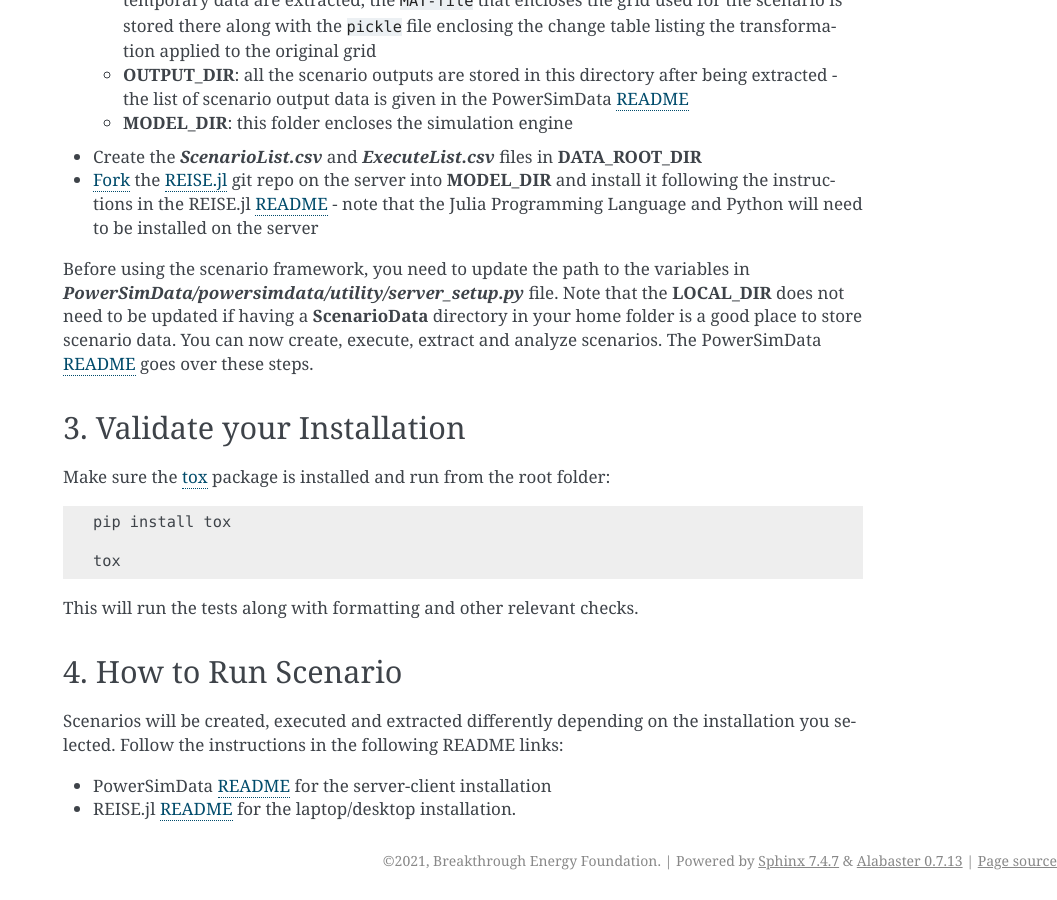
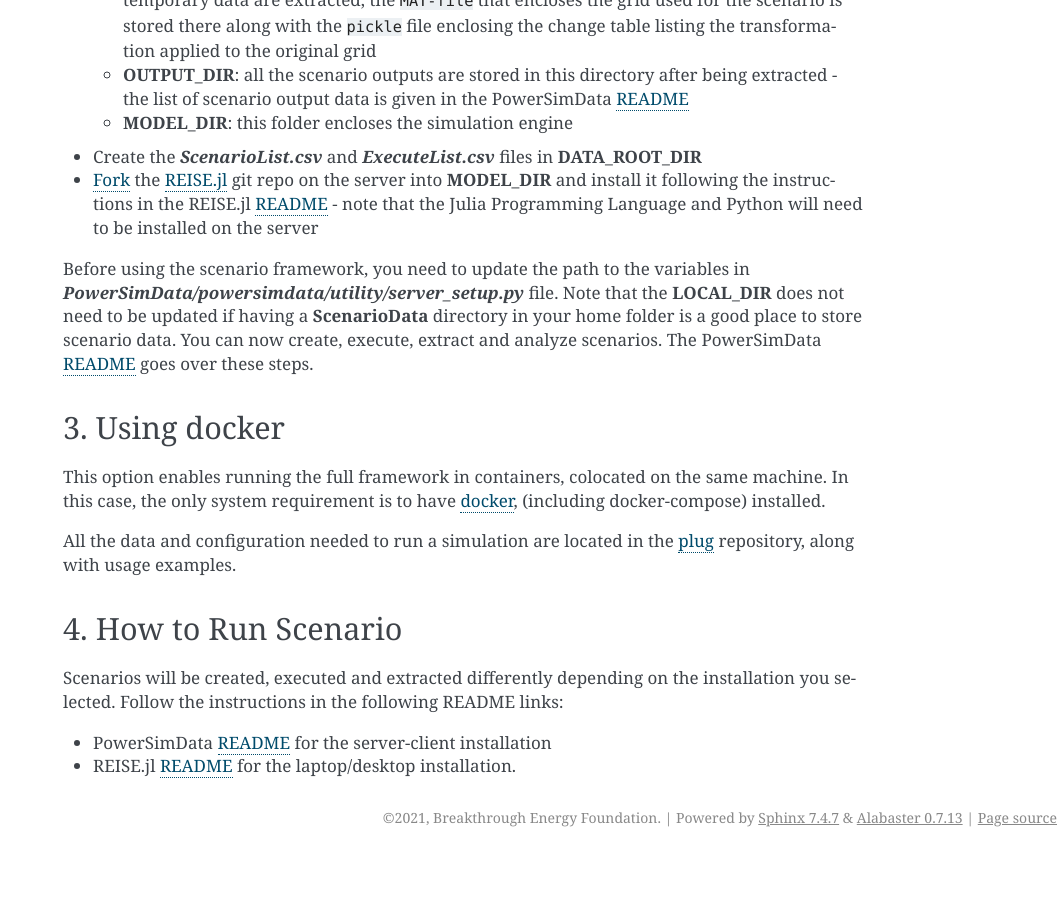
Before and after one commit to Breakthrough-Energy/docs, a Sphinx documentation site: the page built from source/user/installation_guide.md, in a window 1280 px wide and 900 px high, scrolled down 1477 px. Shown: the whole window, without its empty margins (223-1280 px from the left). Built offline with Sphinx 7.4.7, drawn with Linux system fonts in a browser that asks for light colours; after the commit the page ends 2334 px from its top, so only the background shows below that; some of the changed text lies outside the part shown.

Commit message:
docs: add section for using docker (#43)

````diff
--- a/source/user/installation_guide.md
+++ b/source/user/installation_guide.md
@@ -1,7 +1,7 @@
 # Installation Guide
 Our software is available on [GitHub][bte_github]. You will need to create an account if you have not done so already.
 
-In the following section, we present the two types of installation of our software, i) the laptop/desktop and ii) the client-server. Also, we go through the system requirements for both installations.
+In the following section, we present the different types of installation of our software, i) laptop/desktop, ii) client-server, and iii) docker. Also, we go through the system requirements for these installations.
 
 
 ## 1. Laptop/Desktop Installation
@@ -44,14 +44,12 @@
 Before using the scenario framework, you need to update the path to the variables in ***PowerSimData/powersimdata/utility/server_setup.py*** file. Note that the **LOCAL_DIR** does not need to be updated if having a **ScenarioData** directory in your home folder is a good place to store scenario data. You can now create, execute, extract and analyze scenarios. The PowerSimData [README][powersimdata_local] goes over these steps.
 
 
-## 3. Validate your Installation
-Make sure the [tox] package is installed and run from the root folder:
-```bash
-pip install tox
+## 3. Using docker
+This option enables running the full framework in containers, colocated on the same machine.
+In this case, the only system requirement is to have [docker][docker], (including docker-compose) installed.
 
-tox
-```
-This will run the tests along with formatting and other relevant checks.
+All the data and configuration needed to run a simulation are located in the [plug][plug_github] repository, along with usage examples.
+
 
 ## 4. How to Run Scenario
 Scenarios will be created, executed and extracted differently depending on the installation you selected. Follow the instructions in the following README links:
@@ -68,5 +66,7 @@
 [python]: python_guide
 [reisejl_github]: https://github.com/Breakthrough-Energy/REISE.jl
 [reisejl_local]: ../reisejl_package
+[plug_github]: https://github.com/Breakthrough-Energy/plug
 [tox]: https://tox.readthedocs.io
 [zenodo]: https://zenodo.org/record/3905429
+[docker]: https://docs.docker.com/get-docker/
````
Also changed, not shown: source/installation.rst (+2 -7 lines).
